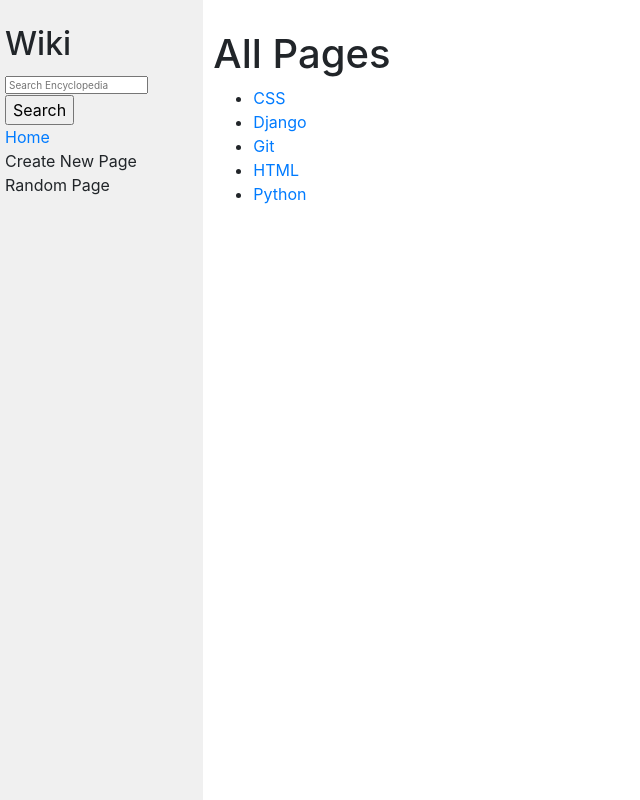
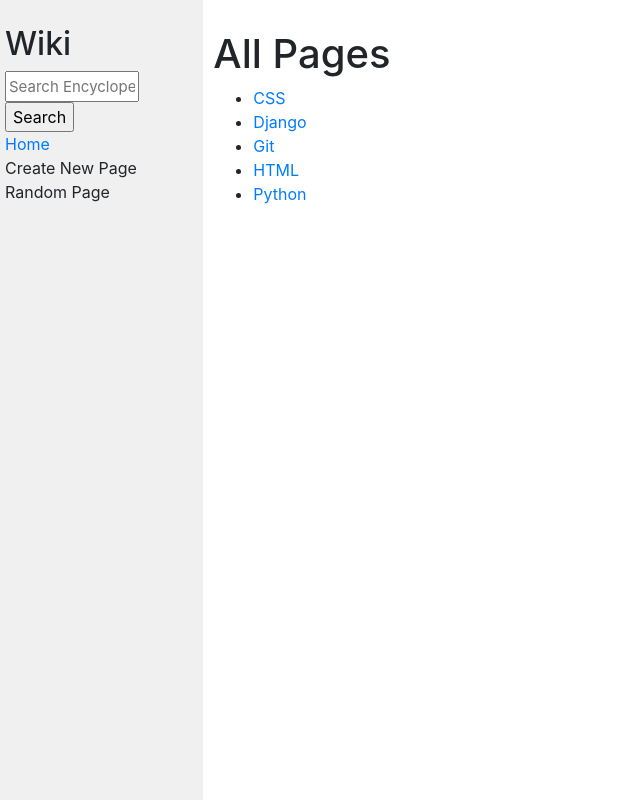
Before and after one commit to sippinyotrippin/wiki_website, a Django app: page / in a window 1280 px wide. Shown: the whole page, without its empty margins (0-640 px from the left). Run offline with Django 3.2, Linux system fonts and the light colour scheme; some libraries are stand-ins or nearby versions.

Commit message:
changed form style in styles.css

```diff
--- a/wiki/encyclopedia/static/encyclopedia/styles.css
+++ b/wiki/encyclopedia/static/encyclopedia/styles.css
@@ -22,9 +22,9 @@ textarea {
 }
 
 .search {
-    width: 80%;
-    font-size: 10px;
-    line-height: 10px;
+    width: 75%;
+    font-size: 15px;
+    line-height: 25px;
 }
 
 .sidebar {
```
